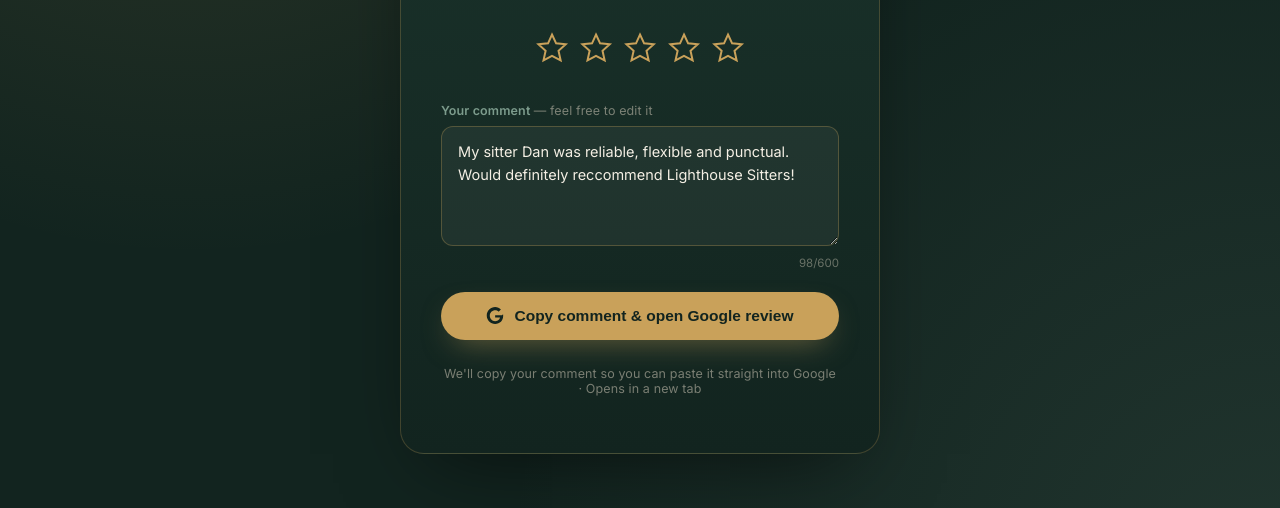
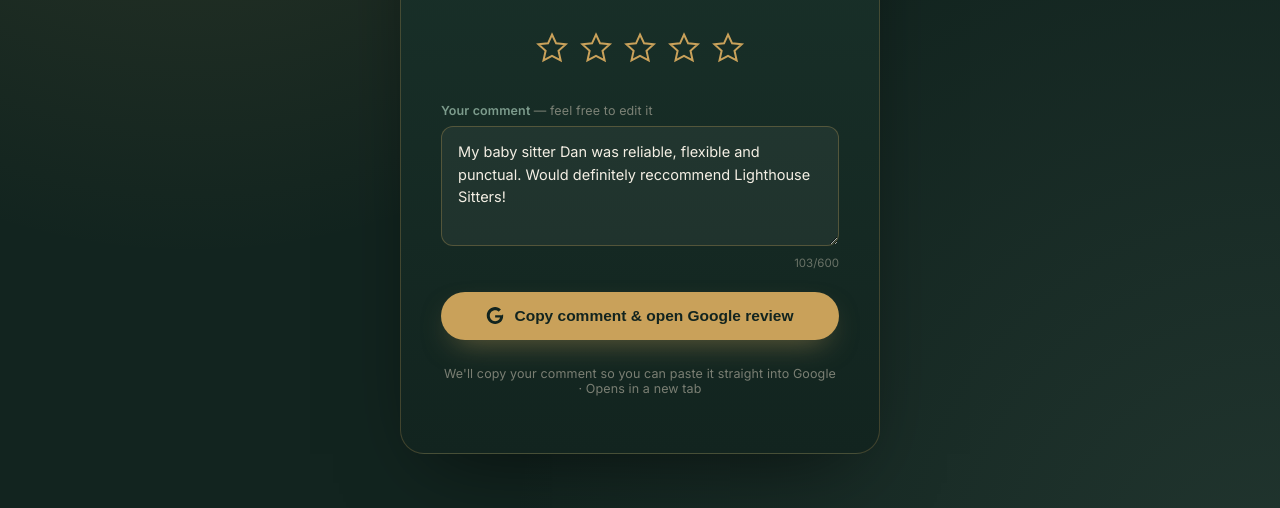
Before and after one commit to dadamstechie/danadams.com.au, a plain HTML site: page lighthouse/index.html in a window 1280 px wide. Shown: the part 292-800 px from the top of the page. Drawn offline with Linux system fonts and the light colour scheme.

Commit message:
Update index.html

```diff
--- a/lighthouse/index.html
+++ b/lighthouse/index.html
@@ -243,7 +243,7 @@
 
     <div class="comment-block">
       <label for="comment" class="comment-label">Your comment <span>— feel free to edit it</span></label>
-      <textarea id="comment" class="comment-box" maxlength="600" rows="4">My sitter Dan was reliable, flexible and punctual. Would definitely reccommend Lighthouse Sitters!</textarea>
+      <textarea id="comment" class="comment-box" maxlength="600" rows="4">My baby sitter Dan was reliable, flexible and punctual. Would definitely reccommend Lighthouse Sitters!</textarea>
       <div class="char-count"><span id="charCount">0</span>/600</div>
     </div>
 
```
